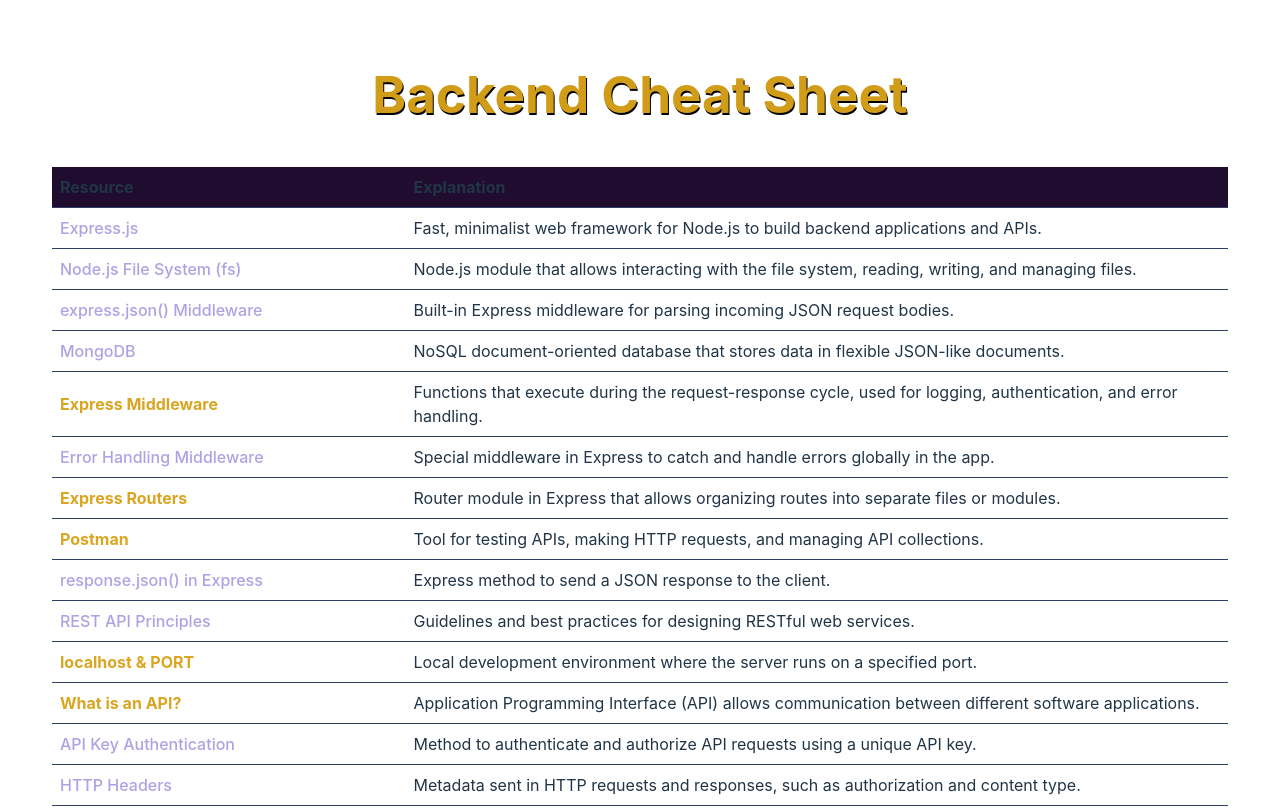
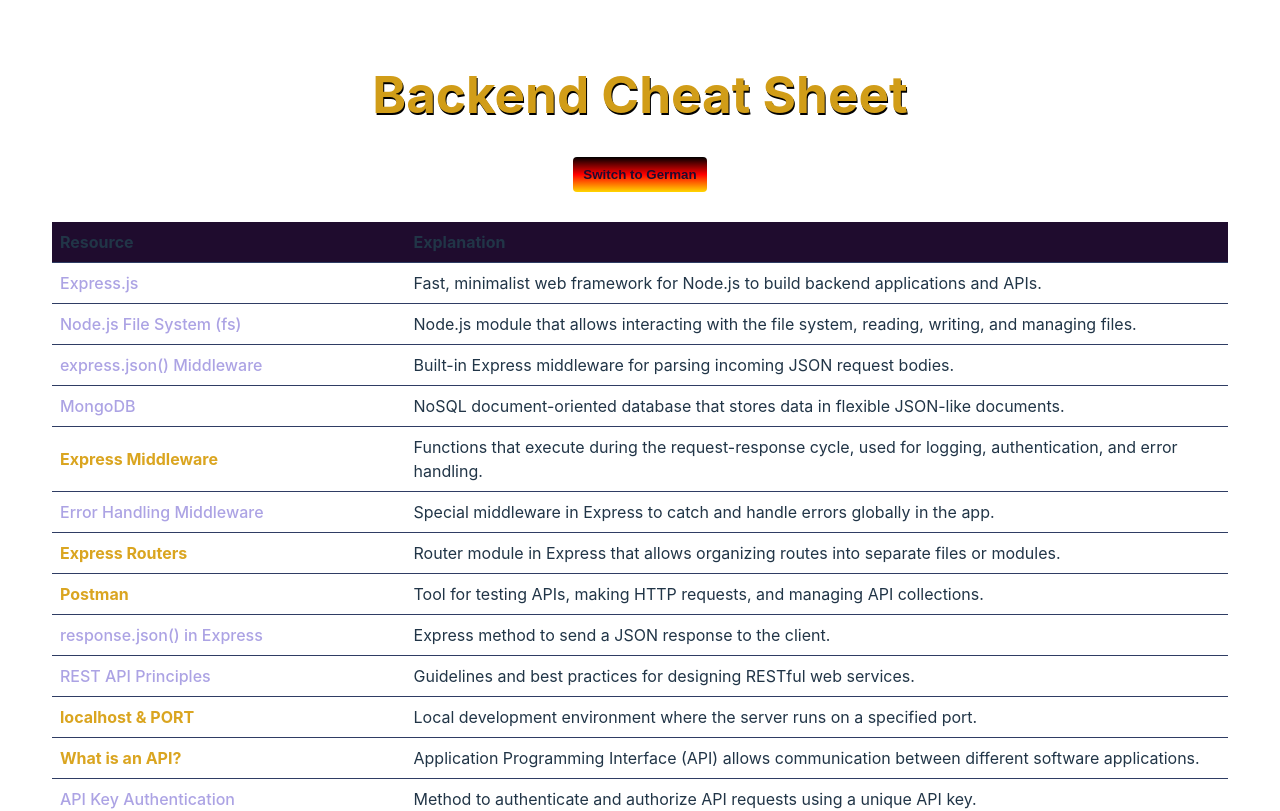
Before and after one commit to Marga-Lensen/BackendCheatSheet, a React (Vite) app: page / in a window 1280 px wide. Shown: the top 811 px of the page. Built offline with nearby package versions, Linux system fonts and the light colour scheme.

Commit message:
German translations

```diff
--- a/src/App.css
+++ b/src/App.css
@@ -26,6 +26,22 @@
   line-height: 1.1;
   text-align: center;
 }
+
+button {
+  padding: 10px;
+  background: linear-gradient(black, red, gold);
+  border: none;
+  border-radius: 4px;
+  color: #1f0c2e;
+  font-weight: bold;
+}
+button:hover {
+  color: aliceblue;
+  cursor: pointer;
+}
+
+
+
 table {
   width: 100%;
   display: block;
--- a/src/App.tsx
+++ b/src/App.tsx
@@ -1,4 +1,6 @@
 import { useState } from "react";
+import { LanguageProvider, useLanguage } from "./contexts/LanguageContext.js"; // Import the language context
+
 import backendLinks from "./data/backendLinks.js"; // Import the static data
 import './App.css'
 
@@ -14,21 +16,48 @@
 
 export const TableRow = ({ props, highlight }: IRowProps) => {
   const { link, explanation } = props;
+  const { language } = useLanguage();
+
+  const germanExplanation = {
+    "Fast, minimalist web framework for Node.js to build backend applications and APIs.": "Schnelles, minimalistisches Web-Framework für Node.js zum Erstellen von Backend-Anwendungen und APIs.",
+    "Node.js module that allows interacting with the file system, reading, writing, and managing files.": "Node.js-Modul, das die Interaktion mit dem Dateisystem ermöglicht, zum Lesen, Schreiben und Verwalten von Dateien.",
+    "Built-in Express middleware for parsing incoming JSON request bodies.": "Integrierte Express-Middleware zum Parsen eingehender JSON-Anforderungsdaten.",
+    "NoSQL document-oriented database that stores data in flexible JSON-like documents.": "NoSQL-Datenbank, die Daten in flexiblen JSON-ähnlichen Dokumenten speichert.",
+    "Functions that execute during the request-response cycle, used for logging, authentication, and error handling.": "Funktionen, die während des Anforderungs-Antwort-Zyklus ausgeführt werden und für Protokollierung, Authentifizierung und Fehlerbehandlung verwendet werden.",
+    "Special middleware in Express to catch and handle errors globally in the app.": "Spezielle Middleware in Express, um Fehler global in der App zu erfassen und zu behandeln.",
+    "Router module in Express that allows organizing routes into separate files or modules.": "Router-Modul in Express, das es ermöglicht, Routen in separate Dateien oder Module zu organisieren.",
+    "Tool for testing APIs, making HTTP requests, and managing API collections.": "Tool zum Testen von APIs, Senden von HTTP-Anfragen und Verwalten von API-Sammlungen.",
+    "Express method to send a JSON response to the client.": "Express-Methode zum Senden einer JSON-Antwort an den Client.",
+    "Guidelines and best practices for designing RESTful web services.": "Richtlinien und Best Practices für das Entwerfen von RESTful-Webdiensten.",
+    "Local development environment where the server runs on a specified port.": "Lokale Entwicklungsumgebung, in der der Server auf einem angegebenen Port ausgeführt wird.",
+    "Application Programming Interface (API) allows communication between different software applications.": "Application Programming Interface (API), die die Kommunikation zwischen verschiedenen Software-Anwendungen ermöglicht.",
+    "Method to authenticate and authorize API requests using a unique API key.": "Methode zur Authentifizierung und Autorisierung von API-Anfragen mit einem eindeutigen API-Schlüssel.",
+    "Metadata sent in HTTP requests and responses, such as authorization and content type.": "Metadaten, die in HTTP-Anfragen und -Antworten gesendet werden, wie Autorisierung und Inhaltstyp.",
+    "Different HTTP request methods for retrieving, sending, updating, and deleting data.": "Verschiedene HTTP-Anfragemethoden zum Abrufen, Senden, Aktualisieren und Löschen von Daten.",
+    "Basic operations for managing data: Create, Read, Update, and Delete.": "Grundoperationen zur Verwaltung von Daten: Erstellen, Lesen, Aktualisieren und Löschen.",
+    "Package for loading environment variables from a `.env` file into `process.env`.": "Paket zum Laden von Umgebungsvariablen aus einer `.env`-Datei in `process.env`.",
+    "Mechanism that allows or restricts cross-origin HTTP requests between different domains.": "Mechanismus, der HTTP-Anfragen zwischen verschiedenen Domains ermöglicht oder einschränkt.",
+    "JSON Web Tokens (JWT) are used for securely transmitting authentication and authorization data.": "JSON Web Tokens (JWT) werden verwendet, um Authentifizierungs- und Autorisierungsdaten sicher zu übertragen.",
+    "Protocol for real-time communication between a client and server over a persistent connection.": "Protokoll für die Echtzeitkommunikation zwischen einem Client und Server über eine persistente Verbindung."
+  };
+
+  const germanDescription = germanExplanation[explanation] || explanation;
 
   return (
     <tr >
       <td>
-
         <a className={highlight ? "highlight" : ""} href={link.url} target="_blank" rel="noopener noreferrer">
           {link.text}
         </a>
       </td>
-      <td>{explanation}</td>
+      <td>{language === "de" ? germanDescription : explanation}</td>
     </tr>
   );
 };
 
 function App() {
+  const { language, toggleLanguage } = useLanguage(); // Use the language context
+
   const [methodsData] = useState<IRow[]>(backendLinks); // No fetching needed
 
   const highlightedLinks = ["Express Middleware", "Express Routers", "Postman", "localhost & PORT", "What is an API?", "HTTP Methods (GET, POST, PATCH, DELETE)"]; // Add more as needed
@@ -37,6 +66,9 @@
   return (
     <>
       <h1>Backend Cheat Sheet</h1>
+      <button onClick={toggleLanguage}>
+        Switch to {language === "en" ? "German" : "English"}
+      </button>
       <table>
         <thead>
           <tr>
@@ -55,4 +87,9 @@
   );
 }
 
-export default App;
+// export default App;
+export default () => (
+  <LanguageProvider>
+    <App />
+  </LanguageProvider>
+);
--- /dev/null
+++ b/src/contexts/LanguageContext.tsx
@@ -0,0 +1,37 @@
+import { createContext, useContext, useState, ReactNode } from "react";
+
+// Define types for our context
+interface LanguageContextType {
+//   language: string;
+  language: "en" | "de";
+  toggleLanguage: () => void;
+}
+
+const LanguageContext = createContext<LanguageContextType | undefined>(undefined);
+
+// Language provider component
+export const LanguageProvider = ({ children }: { children: ReactNode }) => {
+//   const [language, setLanguage] = useState<string>("en"); // Default language is English
+  const [language, setLanguage] = useState<"en" | "de">("en");
+
+  const toggleLanguage = () => {
+    setLanguage((prevLanguage) => (prevLanguage === "en" ? "de" : "en"));
+  };
+
+  return (
+    <LanguageContext.Provider value={{ language, toggleLanguage }}>
+      {children}
+    </LanguageContext.Provider>
+  );
+};
+
+// Custom hook to use language context
+// export const useLanguage = () => {
+export const useLanguage = (): LanguageContextType => {
+
+  const context = useContext(LanguageContext);
+  if (!context) {
+    throw new Error("useLanguage must be used within a LanguageProvider");
+  }
+  return context;
+};
```
